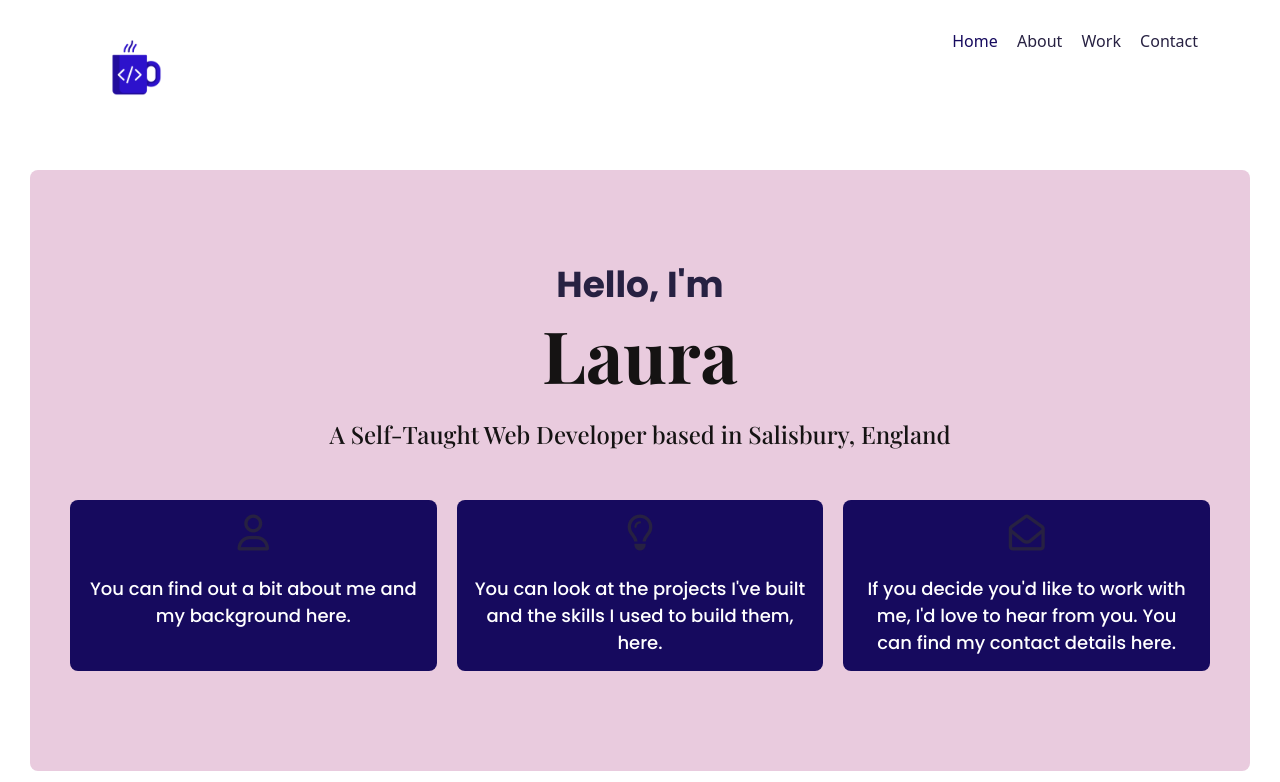
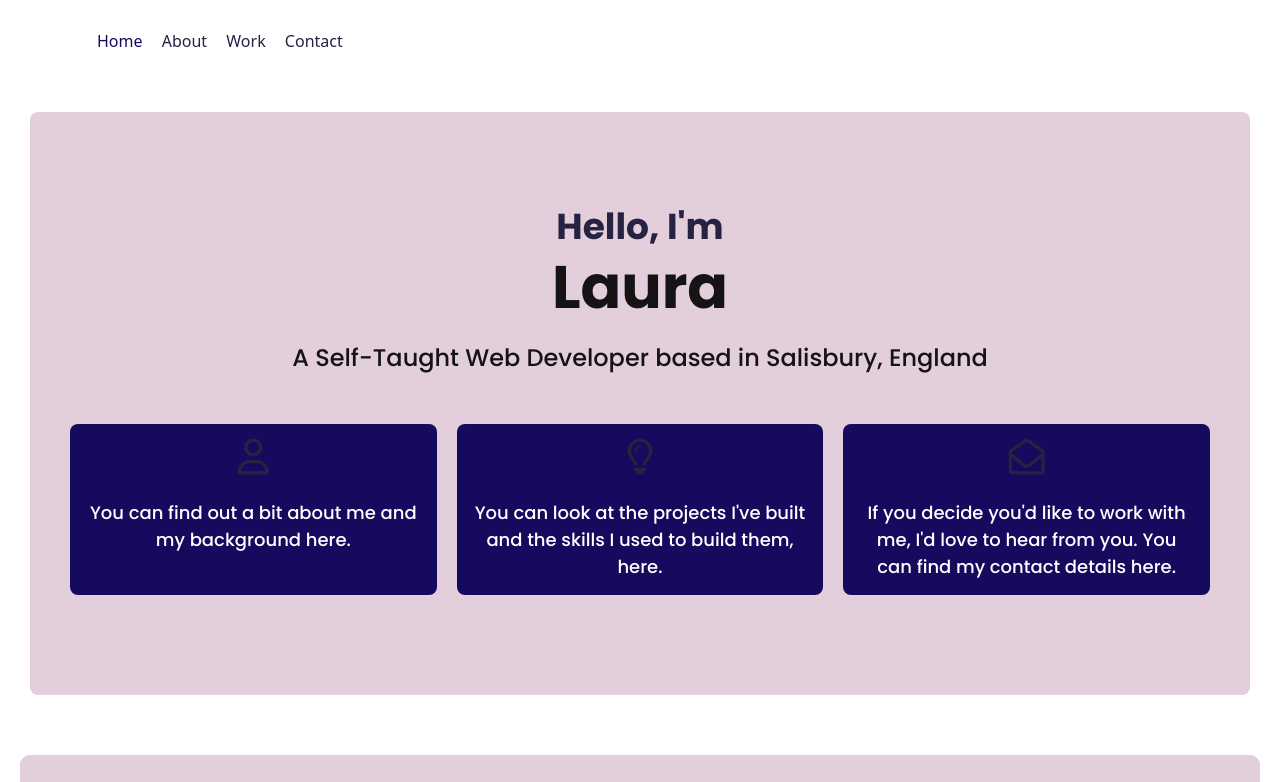
Before and after one commit to WestLaura/portfolio-project, a plain HTML site: page index.html in a window 1280 px wide. Shown: the top 782 px of the page. Drawn offline with nearby package versions, Linux system fonts and the light colour scheme.

Commit message:
updates
updated style/images

```diff
--- a/Style/portfolio.css
+++ b/Style/portfolio.css
@@ -1,7 +1,7 @@
 :root {
   --branding-color: #160a5e;
-  --secondary-color: #e9cbde;
-  --heading-font-family: "Playfair Display", serif;
+  --secondary-color: #e3cfdc;
+  --heading-font-family: "Poppins", serif;
   --default-font-family: "Poppins", sans-serif;
 }
 
@@ -16,10 +16,10 @@ h6 {
   font-weight: bold;
 }
 h2 {
-  font-size: 64px;
+  font-size: 40px;
 }
 h4 {
-  font-size: 48px;
+  font-size: 28px;
 }
 p {
   font-family: var(--default-font-family);
@@ -42,7 +42,7 @@ p {
 }
 .hero h1 {
   font-family: var(--heading-font-family);
-  font-size: 72px;
+  font-size: 60px;
   line-height: 1.5;
 }
 .hero h2 {
@@ -55,7 +55,7 @@ p {
   padding: 100px 40px;
 }
 .content-container h1 {
-  font-size: 64px;
+  font-size: 40px;
   line-height: 80px;
 }
 .content-container h2 {
@@ -113,10 +113,6 @@ p {
   padding: 140px 80px;
 }
 
-.logo,
-.logo-small {
-  max-width: 100px;
-}
 nav {
   padding: 20px 0;
 }
--- a/index.html
+++ b/index.html
@@ -34,18 +34,7 @@
   <body>
     <div class="container">
       <nav class="d-flex justify-content-between">
-        <a href="/"
-          ><img
-            src="images/mug2.png"
-            class="logo d-none d-md-block"
-            alt="Laura West logo"
-          />
-          <img
-            src="images/mug2.png"
-            class="logo d-block d-md-none"
-            alt="Laura West logo"
-          />
-        </a>
+
         <ul>
           <li class="active"><a href="/" title="Homepage"> Home </a></li>
           <li><a href="/about.html" title="About Laura"> About</a></li>
```
Also changed, not shown: about.html (+1 -9 lines), contact.html (+0 -8 lines), work.html (+0 -12 lines), Images/Laura and Finn Round.png (added).
